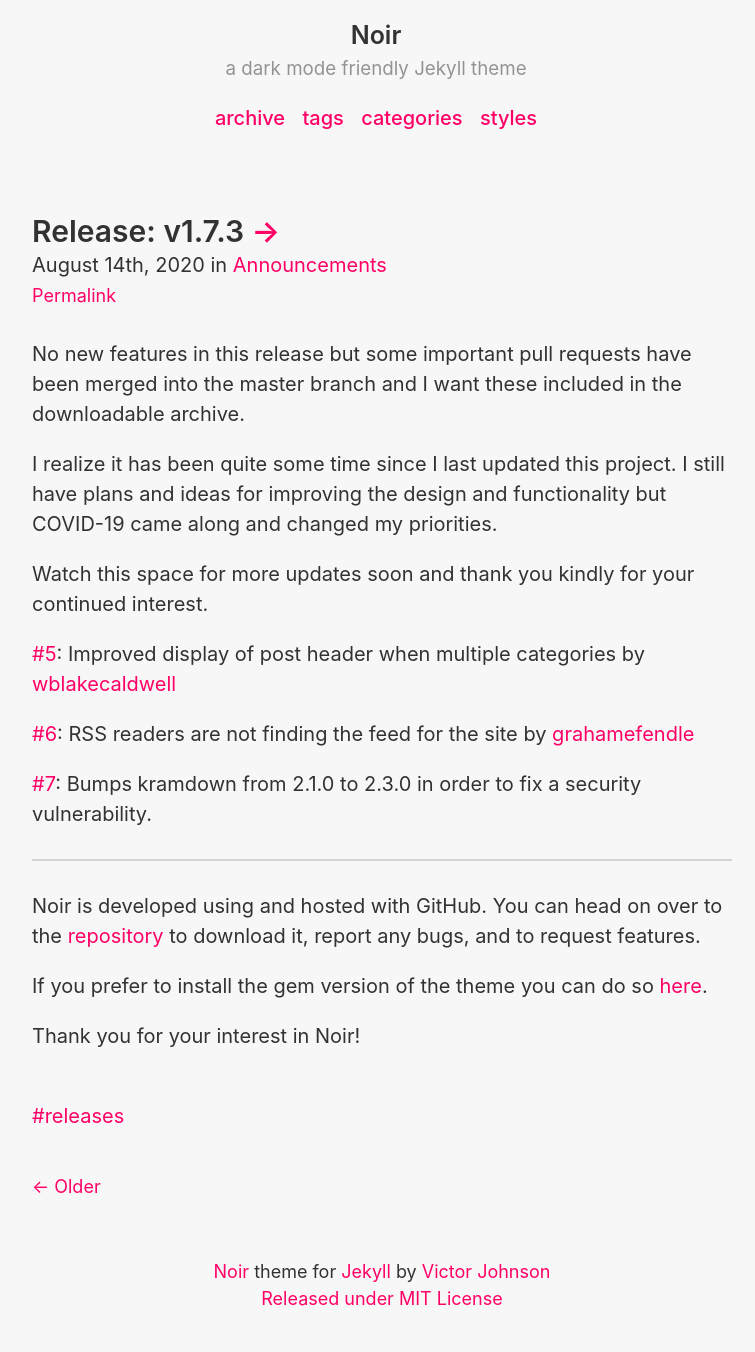
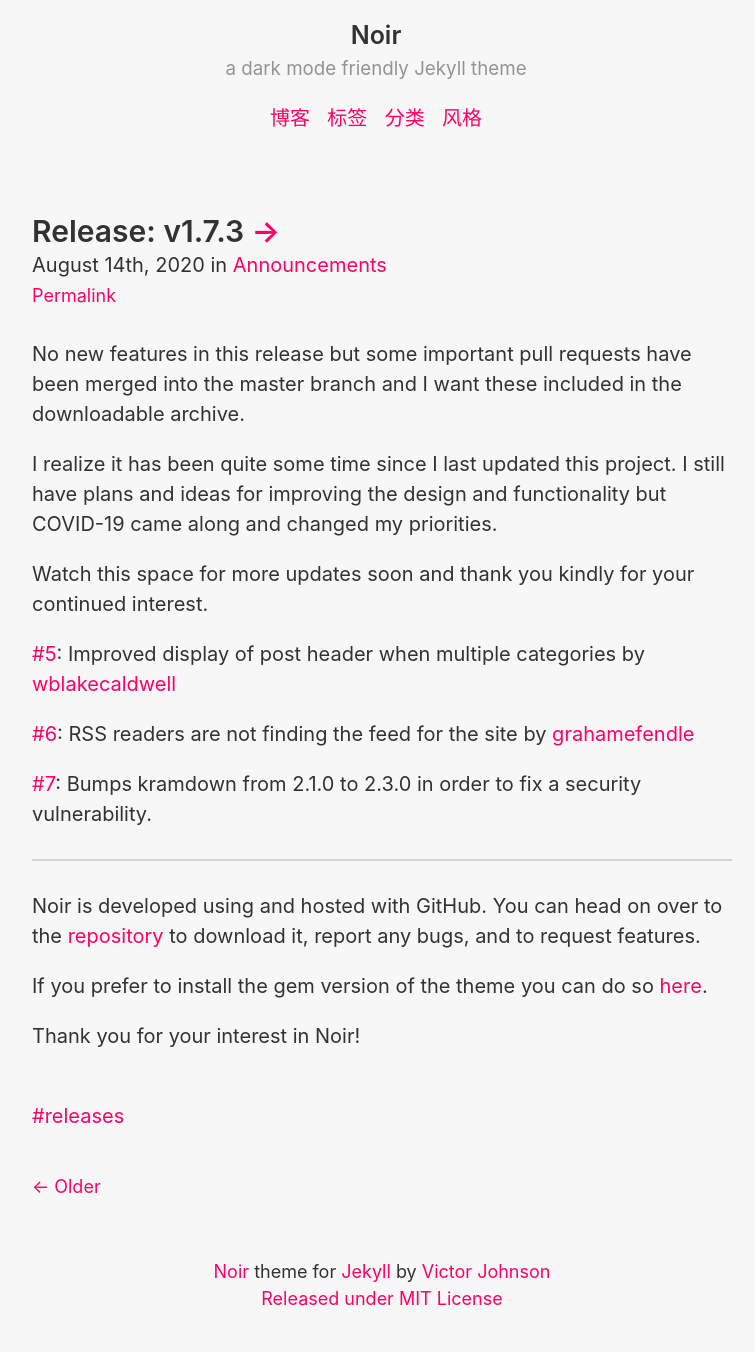
Before and after one commit to justforheart/justforheart.github.io, a Jekyll site: the page built from index.html, in a window 1280 px wide. Shown: the whole page, without its empty margins (258-1013 px from the left). Built offline with Jekyll 4.4.1, drawn with Linux system fonts in a browser that asks for light colours; the list of posts is cut into pages by our own code.

Commit message:
汉化 default.html文件

```diff
--- a/_layouts/default.html
+++ b/_layouts/default.html
@@ -20,10 +20,10 @@
 		<!-- Change navigation links here -->
 		<div class="navigation">
 		<ul id="navigation-list">
-		<li><a href="/archive/">archive</a></li>
-		<li><a href="/tags/">tags</a></li>
-		<li><a href="/categories/">categories</a></li>
-		<li><a href="/styles/">styles</a></li>
+		<li><a href="/archive/">博客</a></li>
+		<li><a href="/tags/">标签</a></li>
+		<li><a href="/categories/">分类</a></li>
+		<li><a href="/styles/">风格</a></li>
 		</ul>
 		</div>
 
```
